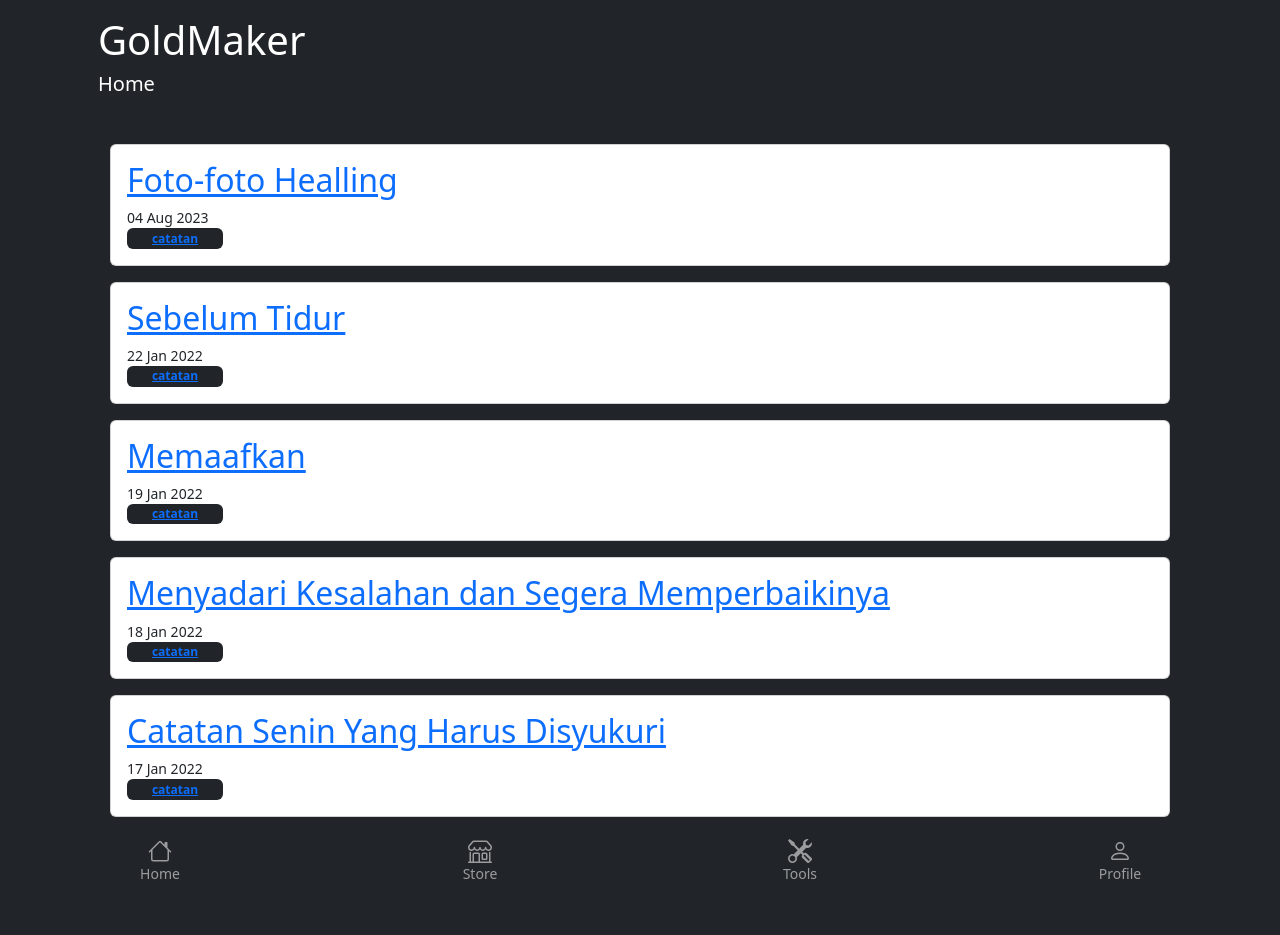
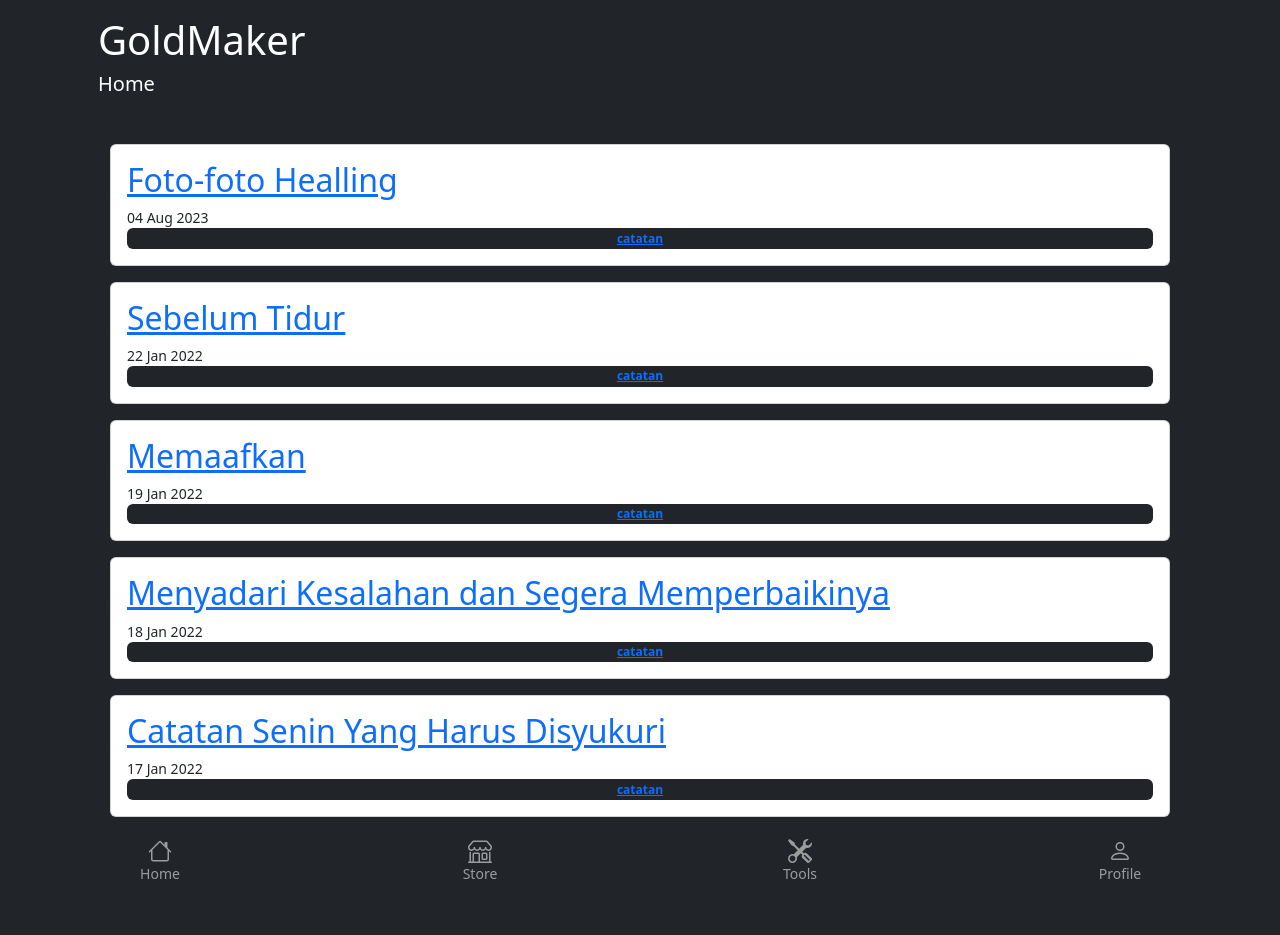
Before and after one commit to angganesia/angganesia.github.io, a Jekyll site: the page built from index.html, in a window 1280 px wide. Built offline with Jekyll 4.4.1, drawn with Linux system fonts in a browser that asks for light colours; the list of posts is cut into pages by our own code.

Commit message:
update index.html

```diff
--- a/index.html
+++ b/index.html
@@ -70,7 +70,7 @@
           <a href="{{site.baseurl}}{{post.url}}"> {{post.title}} </a>
         </h2>
         <small class="date card-text">{{post.date | date_to_string}}</small>
-        <div class="categories badge text-bg-dark text-wrap" style="width: 6rem;">
+        <div class="categories badge text-bg-dark text-wrap" style="width: auto;">
           {% for c in post.categories %}
           <a href="#!" data-base-url="{{site.baseurl}}" class="category">{{c}}</a>
           {% endfor %}
```
